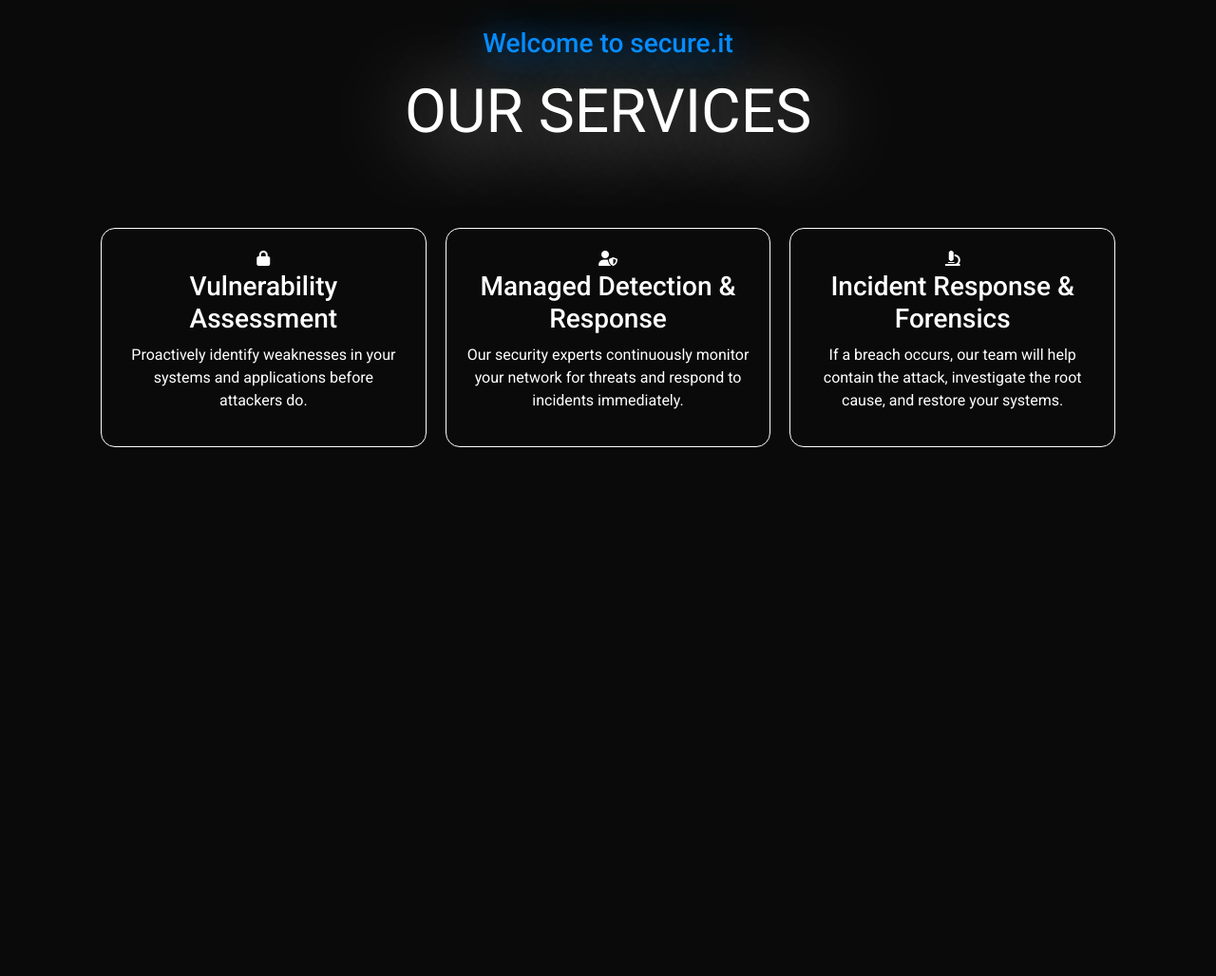
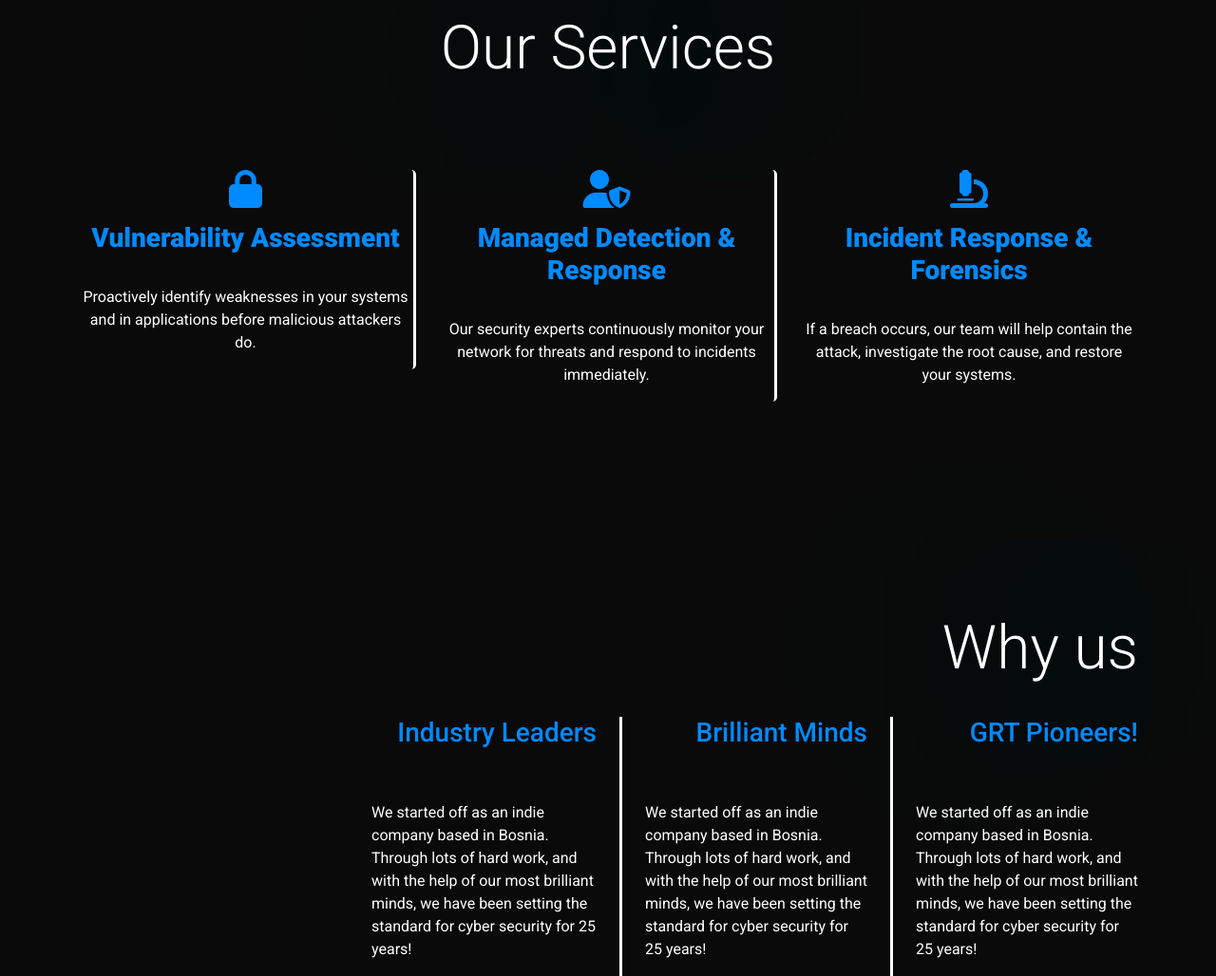
Before and after one commit to Deenko/Frontend-Web-Development, a plain HTML site: page Project/index.html in a window 1280 px wide. Shown: the part 725-1753 px from the top of the page at 95% size. Before the commit the page ends 1254 px from the top, so only its background shows below. Drawn offline with nearby package versions, Linux system fonts and the light colour scheme; a script that the page names is missing.

Commit message:
Finishing up

```diff
--- a/Project/index.html
+++ b/Project/index.html
@@ -8,10 +8,15 @@
         integrity="sha384-EVSTQN3/azprG1Anm3QDgpJLIm9Nao0Yz1ztcQTwFspd3yD65VohhpuuCOmLASjC" crossorigin="anonymous">
     <link rel="preconnect" href="https://fonts.googleapis.com">
     <link rel="preconnect" href="https://fonts.gstatic.com" crossorigin>
-<link href="https://fonts.googleapis.com/css2?family=Open+Sans:ital,wght@0,300..800;1,300..800&display=swap" rel="stylesheet">
+    <link href="https://fonts.googleapis.com/css2?family=Open+Sans:ital,wght@0,300..800;1,300..800&display=swap"
+        rel="stylesheet">
+    <link rel='stylesheet'
+        href='https://cdn-uicons.flaticon.com/2.2.0/uicons-regular-straight/css/uicons-regular-straight.css'>
     <link rel="preconnect" href="https://fonts.googleapis.com">
     <link rel="preconnect" href="https://fonts.gstatic.com" crossorigin>
-<link href="https://fonts.googleapis.com/css2?family=Roboto:ital,wght@0,100;0,300;0,400;0,500;0,700;0,900;1,100;1,300;1,400;1,500;1,700;1,900&display=swap" rel="stylesheet">
+    <link
+        href="https://fonts.googleapis.com/css2?family=Roboto:ital,wght@0,100;0,300;0,400;0,500;0,700;0,900;1,100;1,300;1,400;1,500;1,700;1,900&display=swap"
+        rel="stylesheet">
     <title>Secure.IT</title>
     <link rel="stylesheet" href="style.css">
 </head>
@@ -23,7 +28,7 @@
     <nav class="navbar narvbar-dark">
         <div class="container">
             <div class="navbar-header">
-                    <a class="navbar-brand" href="#">Secure<span class="it">.it</span></a>
+                <a class="navbar-brand" href="#"><i class="fas fa-lock"></i>Secure<span class="it">.it</span></a>
             </div>
             <div class="navbar-items">
                 <a class="navbar-item">Products</a>
@@ -35,21 +40,14 @@
     </nav>
 
 
-        <div class="welcome">
-            <h3>
-                Welcome to secure.it
-            </h3>
 
+    <div class="container">
+        <div class="containing">
             <p>
                 Cybersecurity now
             </p>
-
-
-
         </div>
-
-        <div class="container">
-             <div class="row justify-content-flex-start">
+        <div class="row justify-content-flex-start mt-3">
             <div class="col-sm-3 mt-5">
                 <h1 class="cont-text">$10.5T </h1>
                 <p>Estimated yearly cost of cybercrime in 2025</p>
@@ -57,7 +55,8 @@
             <div class="col-sm-3 mt-5">
                 <h1 class="cont-text">86%</h1>
                 <p>
-                        Of business leaders believe global geopolitical instability is likely to lead to a catastrophic cyber event in the next two years
+                    Of business leaders believe global geopolitical instability is likely to lead to a catastrophic
+                    cyber event in the next two years
                 </p>
             </div>
             <div class="col-sm-3 mt-5">
@@ -68,30 +67,75 @@
     </div>
 
 
-          <div class="welcome">
-            <h3>
-                Welcome to secure.it
-            </h3>
 
+    <div class="container-fluid">
+        <div class="lead">
             <p>
-                OUR SERVICES
+                Our Services
             </p>
+
+        </div>
+    </div>
+
+
+    <div class="container">
+        <div class="row">
+            <div class="col-sm-4">
+                <div class="service-item">
+                    <i class="fas fa-lock"></i>
+                    <h3 class="blue">Vulnerability Assessment</h3>
+                    <p>Proactively identify weaknesses in your systems and in applications before malicious
+                        attackers do.</p>
+                </div>
+            </div>
+            <div class="col-sm-4">
+                <div class="service-item2">
+                    <i class="fas fa-user-shield"></i>
+                    <h3 class="blue">Managed Detection & Response</h3>
+                    <p>Our security experts continuously monitor your network for threats and respond to incidents
+                        immediately.</p>
+                </div>
+            </div>
+            <div class="col-sm-4">
+                <div class="service-item3">
+                    <i class="fas fa-microscope"></i>
+                    <h3 class="blue">Incident Response & Forensics</h3>
+                    <p>If a breach occurs, our team will help contain the attack, investigate the root cause, and
+                        restore your systems.</p>
+                </div>
+            </div>
+        </div>
+    </div>
 
 
 
+    <div class="container">
+        <div class="aboutus">
+            <p>
+                Why us
+            </p>
         </div>
-        <div class="services">
-            <div class="service-item">
-              <i class="fas fa-lock"></i>  <h3>Vulnerability Assessment</h3>
-              <p>Proactively identify weaknesses in your systems and applications before attackers do.</p>
+        <div class="row justify-content-end mt-2">
+            <div class="col-sm-3">
+                <div class="ownerT">
+                    <h3 class="blu">Industry Leaders</h3>
+                    <p>We started off as an indie company based in Bosnia. Through lots of hard work, and with the help of our most brilliant minds, we have been setting the standard for cyber security for 25 years! </p>
                 </div>
-            <div class="service-item">
-              <i class="fas fa-user-shield"></i>  <h3>Managed Detection & Response</h3>
-              <p>Our security experts continuously monitor your network for threats and respond to incidents immediately.</p>
             </div>
-            <div class="service-item">
-              <i class="fas fa-microscope"></i>  <h3>Incident Response & Forensics</h3>
-              <p>If a breach occurs, our team will help contain the attack, investigate the root cause, and restore your systems.</p>
+
+            <div class="col-sm-3">
+                <div class="owner">
+                    <h3 class="blu">Brilliant Minds</h3>
+                    <p>We started off as an indie company based in Bosnia. Through lots of hard work, and with the help of our most brilliant minds, we have been setting the standard for cyber security for 25 years! </p>
+                </div>
+            </div>
+
+            <div class="col-sm-3">
+                <div class="owner">
+                    <h3 class="blu">GRT Pioneers!</h3>
+                    <p>We started off as an indie company based in Bosnia. Through lots of hard work, and with the help of our most brilliant minds, we have been setting the standard for cyber security for 25 years! </p>
+                </div>
+            </div>
         </div>
     </div>
 
--- a/Project/style.css
+++ b/Project/style.css
@@ -1,38 +1,54 @@
-body{
+body {
   background-color: rgba(0, 0, 0, 96%);
   color: white;
   font-family: "Roboto", sans-serif;
 }
 
 
-
-
-.it{
+.it {
   font-family: "Roboto", sans-serif;
   color: #008aff;
 }
 
-.navbar{
-    animation:  none !important;
+.navbar {
+  animation: none !important;
   font-size: 18px;
   font-family: "Roboto", sans-serif;
   opacity: 85%;
   width: 100%;
-    background: linear-gradient(to bottom, rgba(0,0,0,0.8), rgba(0,0,0,0.6)); /* Subtle gradient */
+  background: linear-gradient(to bottom, rgba(0, 0, 0, 0.8), rgba(0, 0, 0, 0.6));
+  /* Subtle gradient */
   border-bottom: 1px solid rgba(255, 255, 255, 0.1);
   margin-bottom: 3em;
   position: fixed;
   top: 0;
 }
 
+.container-xxl {
+  animation: slideUp 0.5s ease-out;
+}
+
 .welcome h3 {
   font-family: "Roboto", sans-serif;
   animation: slideUp 0.5s ease-out;
-    text-shadow: 0.1em 0.1em 1.5em #008aff; /* Text shadow */
+  text-shadow: 0.1em 0.1em 1.5em #008aff;
+  /* Text shadow */
   color: #008aff;
 }
 
-.welcome{
+.containing {
+  font-weight: 300;
+  font-family: "Roboto", sans-serif;
+  animation: slideUp 0.5s ease-out;
+  margin-top: 3em;
+  font-size: 4em;
+  display: flex;
+  align-items: flex-start;
+  flex-direction: column;
+  text-shadow: 0em 0em 30em #008aff;
+}
+
+.lead {
   font-family: "Roboto", sans-serif;
   animation: slideUp 0.5s ease-out;
   margin-top: 3em;
@@ -40,78 +56,190 @@ body{
   display: flex;
   align-items: center;
   flex-direction: column;
+  text-shadow: 0em 0em 30em #008aff;
+
+}
+
+.welcome {
+  font-family: "Roboto", sans-serif;
+  animation: slideUp 0.5s ease-out;
+  margin-top: 3em;
+  font-size: 4em;
+  display: flex;
+  align-items: flex-start;
+  flex-direction: column;
   text-shadow: 0.1em 0.1em 1.5em white;
 }
 
 
-.image{
+.image {
   height: 100%;
   width: 100%;
 }
 
-.navbar a:nth-of-type(0):hover{
-    color:white !important;
+.navbar a:nth-of-type(0):hover {
+  color: white !important;
   text-transform: lowercase;
 }
 
 .navbar a:hover {
-    color:#008aff;
-    text-shadow: 0 0 1px white; /* Less intense shadow */
-    transition: all 0.3s ease-in-out; /* Add transition */
+  color: #008aff;
+  text-shadow: 0 0 1px white;
+  /* Less intense shadow */
+  transition: all 0.3s ease-in-out;
+  /* Add transition */
 }
 
 
 
+.service-item {
+  animation: slideUp 0.5s ease-out;
+  border-right: 3px solid white;
+  margin-top: 4em;
+  background-color: none;
+  display: flex;
+  flex-direction: column;
+  justify-content: center;
+  margin-bottom: 20px;
+  text-align: center;
+  border-radius: 5px;
+}
 
-.navbar button{
-    background:none;
+.service-item2 {
+  animation: slideUp 0.5s ease-out;
+  border-right: 3px solid white;
+  margin-top: 4em;
+  background-color: none;
+  display: flex;
+  flex-direction: column;
+
+  justify-content: center;
+  margin-bottom: 20px;
+  text-align: center;
+  border-radius: 5px;
+}
+
+
+.service-item3 {
+  animation: slideUp 0.5s ease-out;
+  margin-top: 4em;
+  background-color: none;
+  display: flex;
+  justify-content: center;
+  flex-direction: column;
+  padding: 0px;
+  margin-bottom: 20px;
+  text-align: center;
+  border-radius: 5px;
+}
+
+.service-item i {
+
+  animation: slideUp 0.5s ease-out;
+  font-size: 40px;
+  color:#008aff;
+  margin-bottom: 15px;
+}
+
+.service-item2 i {
+  animation: slideUp 0.5s ease-out;
+  font-size: 40px;
+  color:#008aff;
+  margin-bottom: 15px;
+}
+
+
+.service-item3 i {
+  animation: slideUp 0.5s ease-out;
+  font-size: 40px;
+  color:#008aff;
+  margin-bottom: 15px;
+}
+
+
+
+.aboutus {
+  font-weight: 300;
+  font-family: "Roboto", sans-serif;
+  animation: slideUp 0.5s ease-out;
+  margin-top: 3em;
+  font-size: 4em;
+  display: flex;
+  align-items: flex-end;
+  flex-direction: column;
+  text-shadow: 0em 0em 30em #008aff;
+}
+
+.owner{
+  padding-left: 1.5em;
+  flex-direction: column;
+  display: flex;
+  align-items: flex-end;
+  border-left: 3px solid white;
+}
+
+.owner p{
+  display: flex;
+  flex-direction: column;
+  margin-top: 1em;
+  align-items: flex-end;
+}
+
+.blu{
+  color:#008aff;
+  margin-bottom: 1.4em;
+}
+
+.blue{
+  font-weight: 800;
+  margin-bottom: 1.2em;
+  color:#008aff;
+}
+
+.ownerT{
+  padding-left: 1.5em;
+  flex-direction: column;
+  display: flex;
+  align-items: flex-end;
+}
+
+.ownerT p{
+  display: flex;
+  flex-direction: column;
+  margin-top: 1em;
+  align-items: flex-end;
+}
+
+
+.navbar button {
+  background: none;
   color: white;
   border-radius: 5px;
-    border-color:#008aff;
+  border-color: #008aff;
 }
 
-.navbar-brand{
+.navbar-brand {
   margin-left: 3.15em;
   font-size: 1.5em;
   text-transform: uppercase;
   color: white;
 }
 
-.services {
-    font-family: "Roboto", sans-serif;
-    display: flex; /* Makes elements並ぶ (並ぶ - narabu -並ぶ: to line up) horizontally */
-    justify-content: space-around; /* Centers the elements horizontally */
-    width: 85%; /* Adjust width as needed */
-    margin: 3em auto; /* Centers the container horizontally */
-  }
-  .services-container { /* Replace with your container element's class/ID */
-    margin-bottom: 50px; /* Adjust the value for desired spacing */
-  }
 
 
 
-  .service-item {
-    font-family: "Roboto", sans-serif;
-    text-align: center;
-    border: 1px solid;
-    padding: 20px;
-    margin: 10px;
-    border-radius: 15px; /* Add a slight round corner for a softer look */
-    background-color: rgb(14, 14, 14, 0.7%); /* Semi-transparent black background */
-    color: white; /* White text for better contrast */
-    animation: slideUp 0.5s ease-in-out; /* Smooth animation over 0.5 seconds */
-    /* Add hover effects, box shadow, etc. as desired */
-  }
 
-  .cont-text{
+
+.cont-text {
   color: #008aff;
 }
 
 @keyframes slideUp {
   0% {
-       transform: translateY(20px); /* Start 20px below initial position */
+    transform: translateY(20px);
     opacity: 0;
   }
+
   100% {
     transform: translateY(0px);
     opacity: 1;
@@ -120,23 +248,9 @@ body{
 
 
 
-  .service-item:hover {
-    box-shadow: 0px 0px 7px 1px #008aff;
-    scale: 101%;
-    transition: background-color 0.3s ease-in-out; /* Smooth transition */
+
+.navbar-items a {
+  color: white;
+  margin: 2em;
+  text-decoration: none;
 }
-
-  .services > .service-item {
-    flex: 1;
-  }
-
-
-  .service-item h3 {
-    margin-bottom: 10px; /* Add some space between heading and text */
-  }
-.navbar-items a{
-    color: white;
-    margin: 1.37em;
-    text-decoration: none;
-    text-transform: uppercase;
-}
```
Lines whose indentation alone changed are shown as unchanged.
